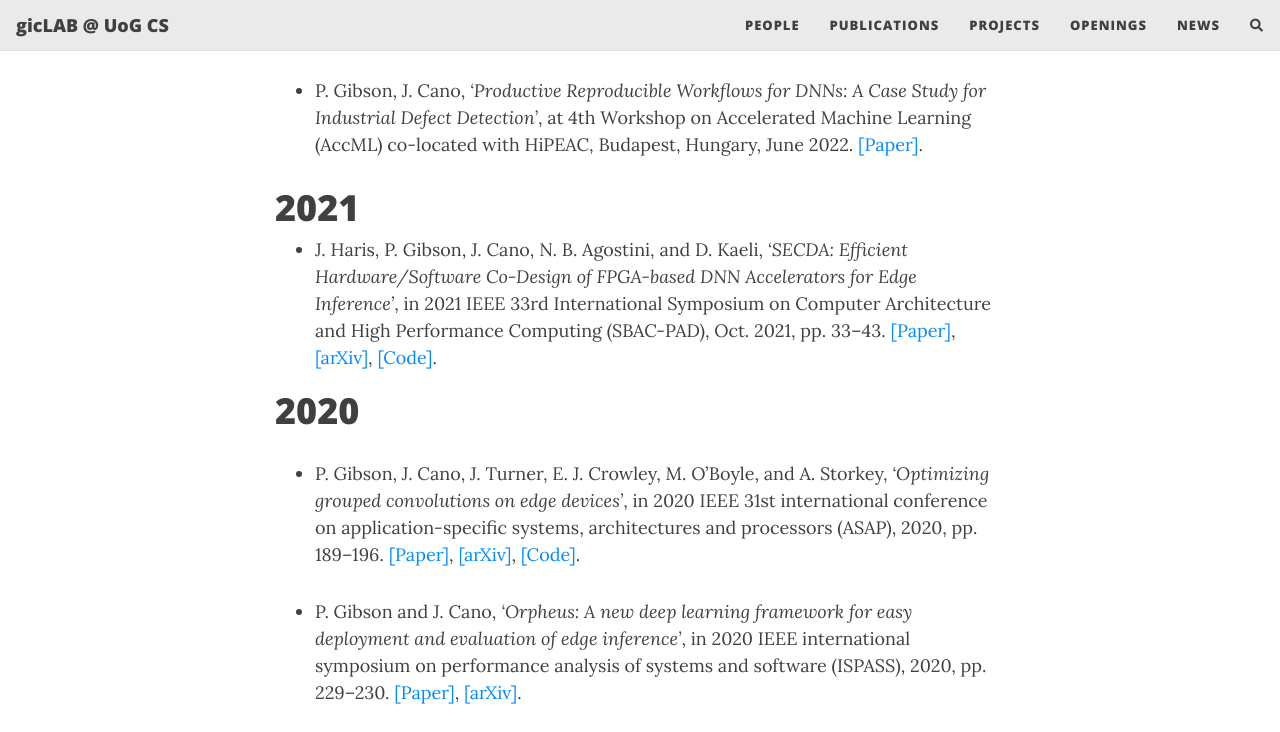
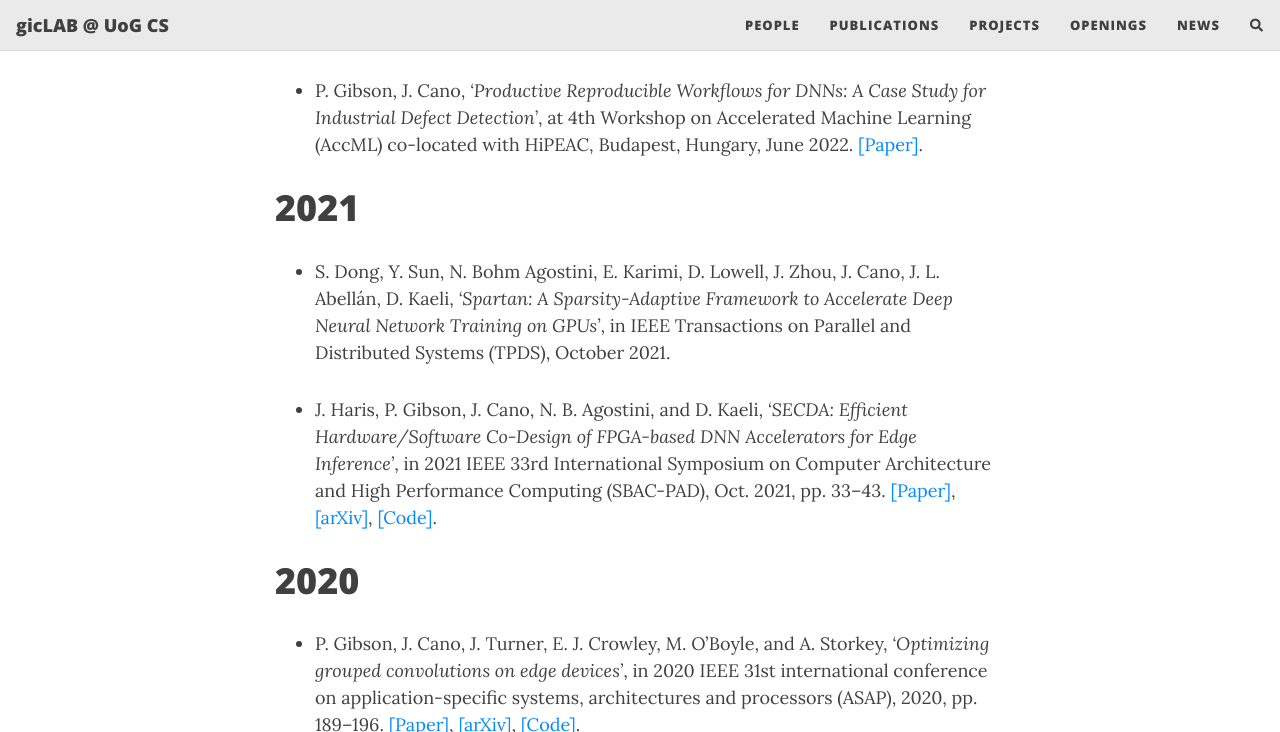
Before and after one commit to gicLAB/gicLAB.github.io, a Jekyll site: the page built from publications.md, in a window 1280 px wide and 900 px high, scrolled down 848 px, cut to the strip 0-732 px from the top of the window. Built offline with Jekyll 4.4.1, drawn with Linux system fonts in a browser that asks for light colours; nearby versions of some CDN libraries; comment, search, counter and statistics services are not loaded.

Commit message:
Update publications.md

```diff
--- a/publications.md
+++ b/publications.md
@@ -21,6 +21,8 @@ subtitle:
 
 # 2021
 
+- S. Dong, Y. Sun, N. Bohm Agostini, E. Karimi, D. Lowell, J. Zhou, J. Cano, J. L. Abellán, D. Kaeli, *‘Spartan: A Sparsity-Adaptive Framework to Accelerate Deep Neural Network Training on GPUs’*, in IEEE Transactions on Parallel and Distributed Systems (TPDS), October 2021.
+
 - J. Haris, P. Gibson, J. Cano, N. B. Agostini, and D. Kaeli, *‘SECDA: Efficient Hardware/Software Co-Design of FPGA-based DNN Accelerators for Edge Inference’*, in 2021 IEEE 33rd International Symposium on Computer Architecture and High Performance Computing (SBAC-PAD), Oct. 2021, pp. 33–43. [[Paper]](https://ieeexplore.ieee.org/document/9651579), [[arXiv]](https://arxiv.org/abs/2110.00478), [[Code]](https://github.com/giclab/secda).
 
 
```
